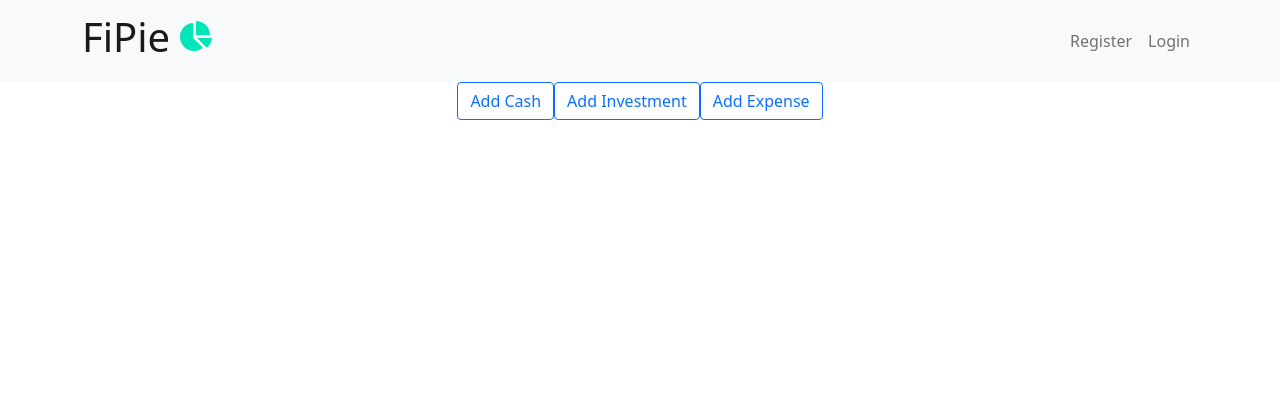
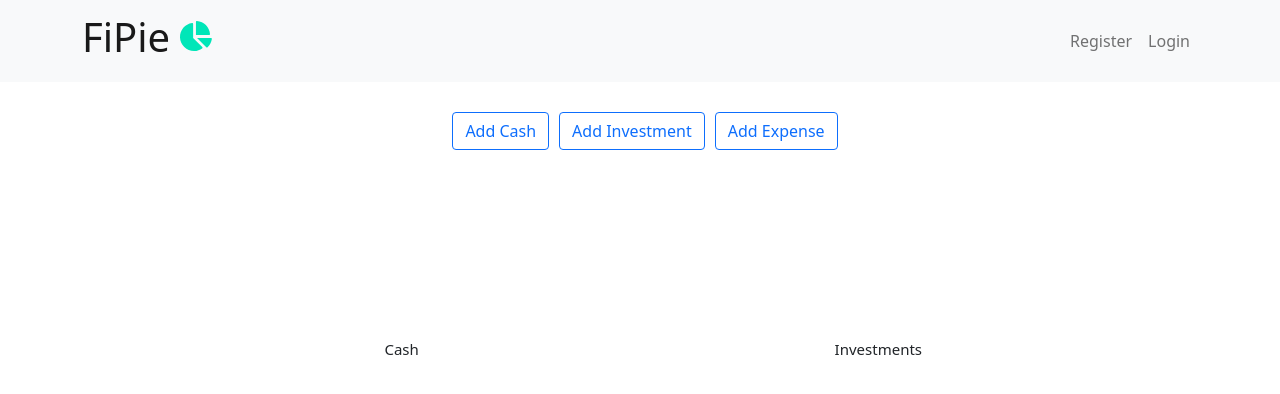
Before and after one commit to sean21johnson/FiPie-Client, a React (Create React App) app: page / in a window 1280 px wide. Shown: the top 394 px of the page. Built offline with nearby package versions, Linux system fonts and the light colour scheme.

Commit message:
updates to App component to calculate specific balances

```diff
--- a/src/App.css
+++ b/src/App.css
@@ -1,38 +1,16 @@
-.App {
+.buttonbar {
   text-align: center;
+  padding: 30px;
+  display: flex;
+  justify-content: center;
 }
 
-.App-logo {
-  height: 40vmin;
-  pointer-events: none;
+.buttonbar_button {
+  margin-left: 10px;
 }
 
-@media (prefers-reduced-motion: no-preference) {
-  .App-logo {
-    animation: App-logo-spin infinite 20s linear;
-  }
+.piecharts {
+  display: flex;
+  flex-direction: row;
+  justify-content: space-evenly;
 }
-
-.App-header {
-  background-color: #282c34;
-  min-height: 100vh;
-  display: flex;
-  flex-direction: column;
-  align-items: center;
-  justify-content: center;
-  font-size: calc(10px + 2vmin);
-  color: white;
-}
-
-.App-link {
-  color: #61dafb;
-}
-
-@keyframes App-logo-spin {
-  from {
-    transform: rotate(0deg);
-  }
-  to {
-    transform: rotate(360deg);
-  }
-}
--- a/src/App.tsx
+++ b/src/App.tsx
@@ -5,7 +5,8 @@ import PrimaryButton from "./components/PrimaryButton";
 import InvestmentForm from "./components/InvestmentForm";
 import CashForm from "./components/CashForm";
 import ExpenseForm from "./components/ExpenseForm";
-import MyPieChart from "./components/CashPieChart";
+import MyPieChart from "./components/MyPieChart";
+// import { getFinancialData } from "./financialUtilities";
 
 import "bootstrap/dist/css/bootstrap.min.css";
 import "./App.css";
@@ -30,7 +31,6 @@ function App() {
 	[cashFormStatus, setCashFormStatus] = React.useState(false);
 	[expenseData, setExpenseData] = React.useState([]);
 	[expenseFormStatus, setExpenseFormStatus] = React.useState(false);
-
 
 	// HANDLE FORM STATUSES
 	const handleInvestmentFormStatus = () => {
@@ -149,9 +149,7 @@ function App() {
 	// AGGREGATE ALL FINANCIAL DATA
 	const getFinancialData = () => {
 		let allFinancialData: Array<any>;
-
 		allFinancialData = [...cashData, ...investmentData, ...expenseData];
-
 		return allFinancialData;
 	};
 
@@ -202,6 +200,136 @@ function App() {
 		return savingsAmount;
 	};
 
+	const getCryptoBalance = () => {
+		let allFinancialData: Array<any>;
+		let cryptoArr: Array<any>;
+		let cryptoAmount: number;
+		let cryptoFinancialData: Array<any>;
+
+		allFinancialData = getFinancialData();
+
+		cryptoFinancialData = [...allFinancialData];
+
+		cryptoArr = cryptoFinancialData.filter(
+			(item) => item.vehicle === "Cryptocurrency"
+		);
+
+		cryptoArr.length > 0
+			? (cryptoAmount = cryptoArr.reduce((accumulator, currentValue) => {
+					return accumulator + currentValue.originalCashValue;
+			  }, 0))
+			: (cryptoAmount = 0);
+
+		return cryptoAmount;
+	};
+
+	const getIndexBalance = () => {
+		let allFinancialData: Array<any>;
+		let indexArr: Array<any>;
+		let indexAmount: number;
+		let indexFinancialData: Array<any>;
+
+		allFinancialData = getFinancialData();
+
+		indexFinancialData = [...allFinancialData];
+
+		indexArr = indexFinancialData.filter(
+			(item) => item.vehicle === "Index Fund"
+		);
+
+		indexArr.length > 0
+			? (indexAmount = indexArr.reduce((accumulator, currentValue) => {
+					return accumulator + currentValue.originalCashValue;
+			  }, 0))
+			: (indexAmount = 0);
+
+		return indexAmount;
+	};
+
+	const getStockBalance = () => {
+		let allFinancialData: Array<any>;
+		let stockArr: Array<any>;
+		let stockAmount: number;
+		let stockFinancialData: Array<any>;
+
+		allFinancialData = getFinancialData();
+
+		stockFinancialData = [...allFinancialData];
+
+		stockArr = stockFinancialData.filter((item) => item.vehicle === "Stock");
+
+		stockArr.length > 0
+			? (stockAmount = stockArr.reduce((accumulator, currentValue) => {
+					return accumulator + currentValue.originalCashValue;
+			  }, 0))
+			: (stockAmount = 0);
+
+		return stockAmount;
+	};
+
+	const getPersonalBalance = () => {
+		let allFinancialData: Array<any>;
+		let personalArr: Array<any>;
+		let personalAmount: number;
+		let personalFinancialData: Array<any>;
+
+		allFinancialData = getFinancialData();
+
+		personalFinancialData = [...allFinancialData];
+
+		personalArr = personalFinancialData.filter((item) => item.accountPortfolio === "Personal")
+
+		personalArr.length > 0 ? (
+			personalAmount = personalArr.reduce((accumulator, currentValue) => {
+				return accumulator + currentValue.originalCashValue;
+			}, 0)
+		) : (personalAmount = 0)
+
+		return personalAmount
+	};
+
+	const get401KBalance = () => {
+		let allFinancialData: Array<any>;
+		let my401KArr: Array<any>;
+		let my401KAmount: number;
+		let my401KFinancialData: Array<any>;
+
+		allFinancialData = getFinancialData();
+
+		my401KFinancialData = [...allFinancialData];
+
+		my401KArr = my401KFinancialData.filter((item) => item.accountPortfolio === "401k")
+
+		my401KArr.length > 0 ? (
+			my401KAmount = my401KArr.reduce((accumulator, currentValue) => {
+				return accumulator + currentValue.originalCashValue;
+			}, 0)
+		) : (my401KAmount = 0)
+
+		return my401KAmount;
+	};
+
+	const getRothBalance = () => {
+		let allFinancialData: Array<any>;
+		let rothArr: Array<any>;
+		let rothAmount: number;
+		let rothFinancialData: Array<any>;
+
+		allFinancialData = getFinancialData();
+
+		rothFinancialData = [...allFinancialData];
+
+		rothArr = rothFinancialData.filter((item) => item.accountPortfolio === "ROTH IRA");
+
+		rothArr.length > 0 ? (
+			rothAmount = rothArr.reduce((accumulator, currentValue) => {
+				return accumulator + currentValue.originalCashValue
+			}, 0)
+		) : (rothAmount = 0)
+
+		return rothAmount;
+	};
+
 	// GET SPECIFIC DATA TO PASS TO THE PIE CHART COMPONENTS
 	const checkingAndSavingsData = () => {
 		let checkingAndSavingsArr: Array<any>;
@@ -230,30 +358,70 @@ function App() {
 		return checkingAndSavingsArr;
 	};
 
+	const personalInvestmentData = () => {
+		let personalInvestmentDataArr: Array<any>;
+		let cryptoAmount: number;
+		let indexFundAmount: number;
+		let stockAmount: number;
+		let cryptoObj: object;
+		let indexFundObj: object;
+		let stockObj: object;
+
+		cryptoAmount = getCryptoBalance();
+		indexFundAmount = getIndexBalance();
+		stockAmount = getStockBalance();
+
+		cryptoObj = {
+			title: "Cryptocurrency",
+			value: cryptoAmount,
+			color: "#FF5733",
+		};
+
+		indexFundObj = {
+			title: "Index Funds",
+			value: indexFundAmount,
+			color: "#FC33FF",
+		};
+
+		stockObj = {
+			title: "Stocks",
+			value: stockAmount,
+			color: "#FF3F33",
+		};
+
+		personalInvestmentDataArr = [cryptoObj, indexFundObj, stockObj];
+
+		return personalInvestmentDataArr;
+	};
+
 	const handleSegmentClick = () => {
-		console.log('segment clicked')
-	}
-
-	// getSavingsBalance
-
-	// getCryptoBalance
+		console.log("segment clicked");
+	};
 
 	return (
 		<div className="App">
 			<NavBar />
 
+			<div className="buttonbar">
+				<div className="buttonbar_button">
 					<PrimaryButton
 						handleButtonClick={handleCashFormStatus}
 						title={"Add Cash"}
 					/>
+				</div>
+				<div className="buttonbar_button">
 					<PrimaryButton
 						handleButtonClick={handleInvestmentFormStatus}
 						title={"Add Investment"}
 					/>
+				</div>
+				<div className="buttonbar_button">
 					<PrimaryButton
 						handleButtonClick={handleExpenseFormStatus}
 						title={"Add Expense"}
 					/>
+				</div>
+			</div>
 
 			{investmentFormStatus ? (
 				<InvestmentForm
@@ -282,7 +450,26 @@ function App() {
 				""
 			)}
 
-			<MyPieChart data={checkingAndSavingsData()} handleSegmentClick={handleSegmentClick}> </MyPieChart>
+			<div className="piecharts">
+				<div className="piechart_pie">
+					<MyPieChart
+						data={checkingAndSavingsData()}
+						handleSegmentClick={handleSegmentClick}
+						title={"Cash"}
+					>
+						{" "}
+					</MyPieChart>
+				</div>
+				<div className="piechart_pie">
+					<MyPieChart
+						data={personalInvestmentData()}
+						handleSegmentClick={handleSegmentClick}
+						title={"Investments"}
+					>
+						{" "}
+					</MyPieChart>
+				</div>
+			</div>
 		</div>
 	);
 }
--- a/src/components/CashPieChart.tsx
+++ /dev/null
@@ -1,18 +0,0 @@
-import React from "react";
-
-import { PieChart } from "react-minimal-pie-chart";
-
-interface CashPieChartProps {
-	data: any,
-	handleSegmentClick: any
-}
-
-const MyPieChart: React.FC<CashPieChartProps> = ({ data, handleSegmentClick }) => {
-
-	// console.log('data', data)
-
-	return <PieChart data={data} onClick={handleSegmentClick}></PieChart>;
-
-};
-
-export default MyPieChart;
--- a/src/components/InvestmentForm.tsx
+++ b/src/components/InvestmentForm.tsx
@@ -54,6 +54,7 @@ const InvestmentForm = ({ handleInvestmentSubmit, handleCancel }: InvestmentForm
 					<option value="Chase Bank">Chase Bank</option>
 					<option value="Fidelity">Fidelity</option>
 					<option value="PNC Bank">PNC Bank</option>
+					<option value="Coinbase">Coinbase</option>
 				</Form.Control>
 			</Form.Group>
 
--- /dev/null
+++ b/src/components/MyPieChart.css
@@ -0,0 +1,15 @@
+.piechart {
+    width: 150px;
+}
+
+.piechart_container {
+    display: flex;
+    flex-direction: column;
+    justify-content: center;
+    align-items: center;
+}
+
+.piechart_title {
+    padding-top: 10px;
+    font-size: 15px;
+}
--- /dev/null
+++ b/src/components/MyPieChart.tsx
@@ -0,0 +1,30 @@
+import React from "react";
+
+import { PieChart } from "react-minimal-pie-chart";
+
+import "./MyPieChart.css";
+
+interface CashPieChartProps {
+	data: any;
+	handleSegmentClick: any;
+	title: string;
+}
+
+const MyPieChart: React.FC<CashPieChartProps> = ({
+	data,
+	handleSegmentClick,
+	title,
+}) => {
+	return (
+		<div className="piechart_container">
+			<PieChart
+				className="piechart"
+				data={data}
+				onClick={handleSegmentClick}
+			></PieChart>
+			<h2 className="piechart_title">{title}</h2>
+		</div>
+	);
+};
+
+export default MyPieChart;
--- /dev/null
+++ b/src/financialUtilities.tsx
@@ -0,0 +1,40 @@
+import App from './App'
+
+console.log('App', App)
+
+// AGGREGATE ALL FINANCIAL DATA
+// const getFinancialData = (cashData: any, investmentData: any, expenseData: any) => {
+//     let allFinancialData: Array<any>;
+
+//     allFinancialData = [cashData, investmentData, expenseData];
+
+//     return allFinancialData;
+// };
+
+// const getCheckingBalance = () => {
+//     let allFinancialData: Array<any>;
+//     let checkingArr: Array<any>;
+//     let checkingAmount: number;
+//     let checkingFinancialData: Array<any>;
+
+//     allFinancialData = getFinancialData(cashData, investmentData, expenseData);
+
+//     checkingFinancialData = [...allFinancialData];
+
+//     checkingArr = checkingFinancialData.filter(
+//         (item) => item.accountType === "Checking"
+//     );
+
+//     checkingArr.length > 0
+//         ? (checkingAmount = checkingArr.reduce((accumulator, currentValue) => {
+//                 return accumulator + currentValue.originalCashValue;
+//           }, 0))
+//         : (checkingAmount = 0);
+
+//     return checkingAmount;
+// };
+
+
+// export {
+//     getFinancialData
+// }
--- a/src/index.tsx
+++ b/src/index.tsx
@@ -1,14 +1,12 @@
-import React from 'react';
-import ReactDOM from 'react-dom';
-import './index.css';
-import App from './App';
-import reportWebVitals from './reportWebVitals';
+import React from "react";
+import ReactDOM from "react-dom";
+import "./index.css";
+import App from "./App";
+import reportWebVitals from "./reportWebVitals";
 
 ReactDOM.render(
-  <React.StrictMode>
-    <App />
-  </React.StrictMode>,
-  document.getElementById('root')
+	<App />,
+	document.getElementById("root")
 );
 
 // If you want to start measuring performance in your app, pass a function
```
Also changed, not shown: src/components/CashPieChart.css (deleted). Lines whose indentation alone changed are shown as unchanged.
